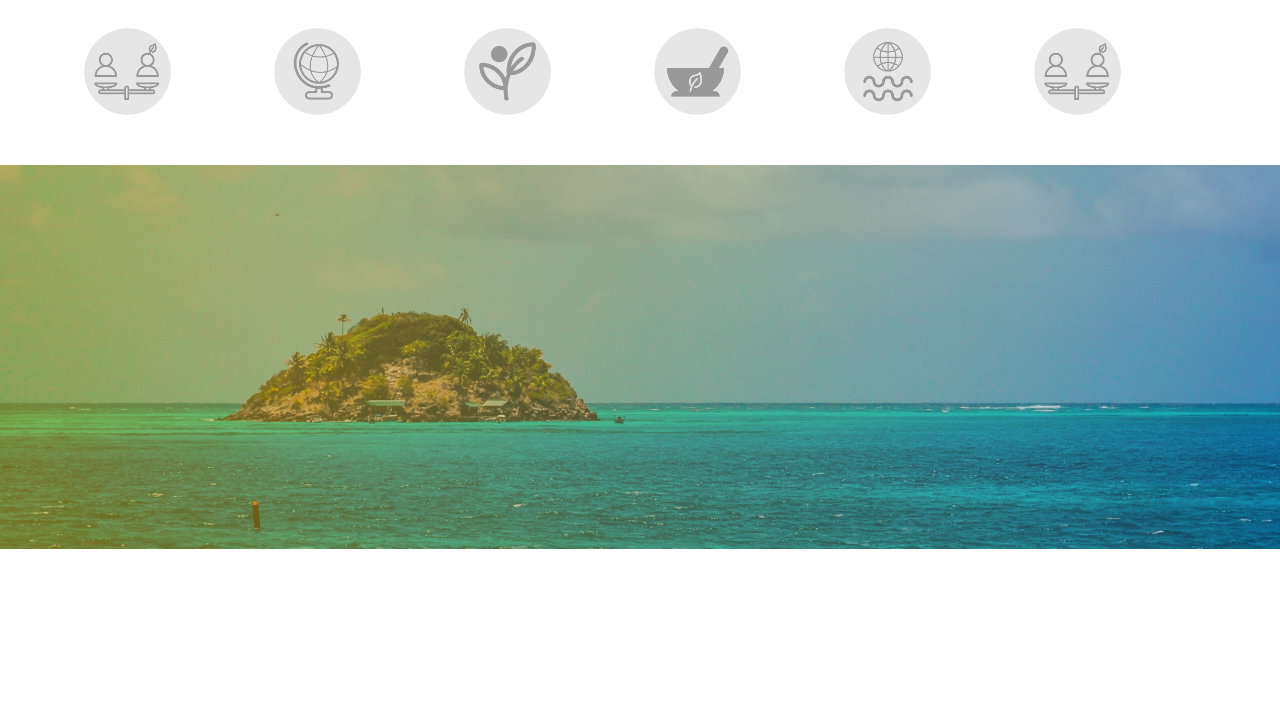
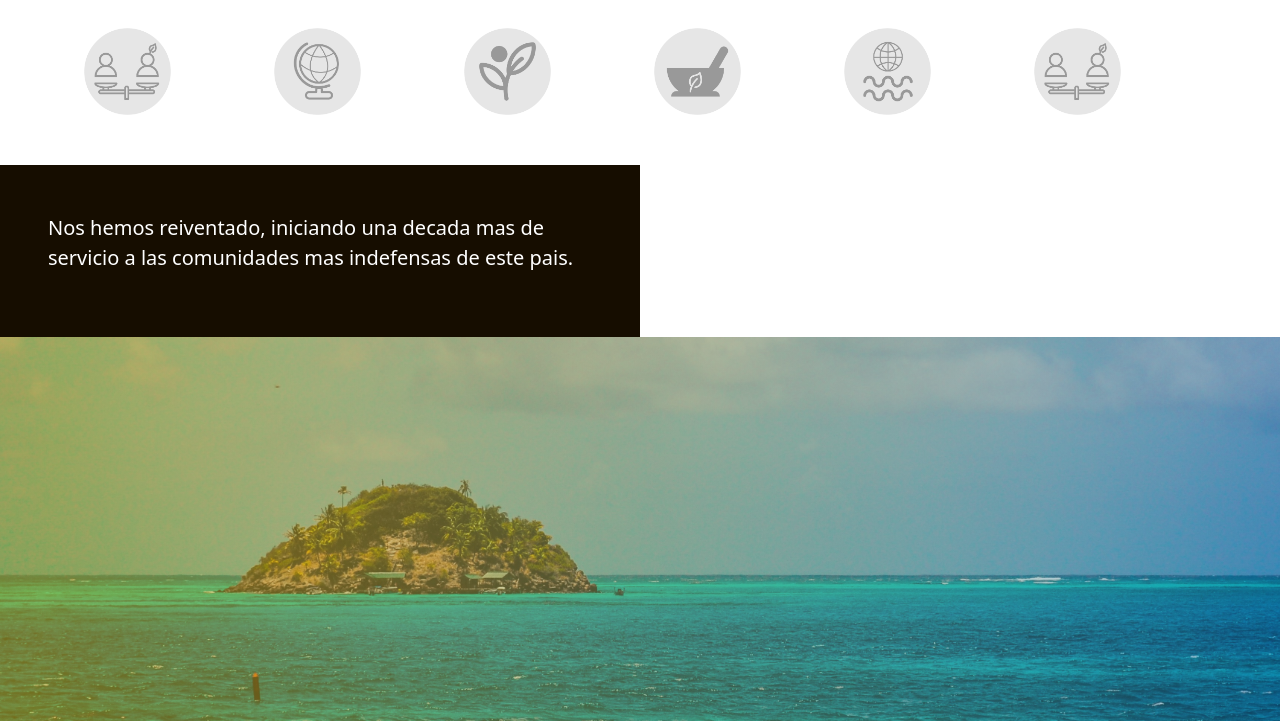
Before and after one commit to JavierAdarme/tierra-digna, a plain HTML site: page index.html in a window 1280 px wide. Shown: the part 1497-2218 px from the top of the page. Before the commit the page ends 2046 px from the top, so only its background shows below. Drawn offline with nearby package versions, Linux system fonts and the light colour scheme.

```diff
--- a/index.html
+++ b/index.html
@@ -145,6 +145,12 @@
 
     </div>
 
+    <div class="anuncio">
+      <div class="col-50">
+        <p class="lead text-white"> Nos hemos reiventado, iniciando una decada mas de servicio a las comunidades mas indefensas de este pais.</p>
+      </div>
+
+    </div>
 
 
 
--- a/style.css
+++ b/style.css
@@ -57,3 +57,9 @@
     background-repeat: no-repeat;
     padding: 12rem 2rem;
 }
+
+.col-50{
+    width: 50%;
+    background-color: rgb(22, 13, 0);
+    padding: 3rem 3rem;
+}
```
